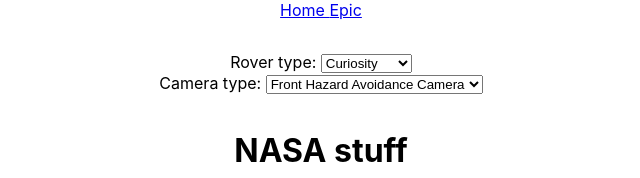
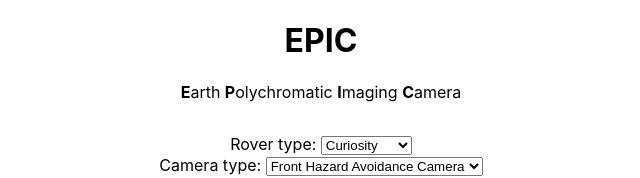
Before and after one commit to kittygingell/MarsAppSPA, a React (Create React App) app: page / in a window 1280 px wide. Shown: the top 178 px of the page, without its empty margins (319-959 px from the left). Built offline with nearby package versions, Linux system fonts and the light colour scheme.

Commit message:
Added some description on epic page

```diff
--- a/src/App.tsx
+++ b/src/App.tsx
@@ -22,10 +22,12 @@
     return (
         <div className="App">
             <Router>
-                <div>
-                    <Link to="/">Home </Link>
-                    <Link to="/epic">Epic</Link>
-                </div>
+                {/*<div>*/}
+                {/*    <Link to="/">Home </Link>*/}
+                {/*    <Link to="/epic">Epic</Link>*/}
+                {/*</div>*/}
+                <h1>EPIC</h1>
+                <p><strong>E</strong>arth <strong>P</strong>olychromatic <strong>I</strong>maging <strong>C</strong>amera</p>
                 <Switch>
                     <Route path={'/'} component={RoverPhotoPage} exact/>
                     <Route path={'/epic'} component={EpicPage} exact/>
```
